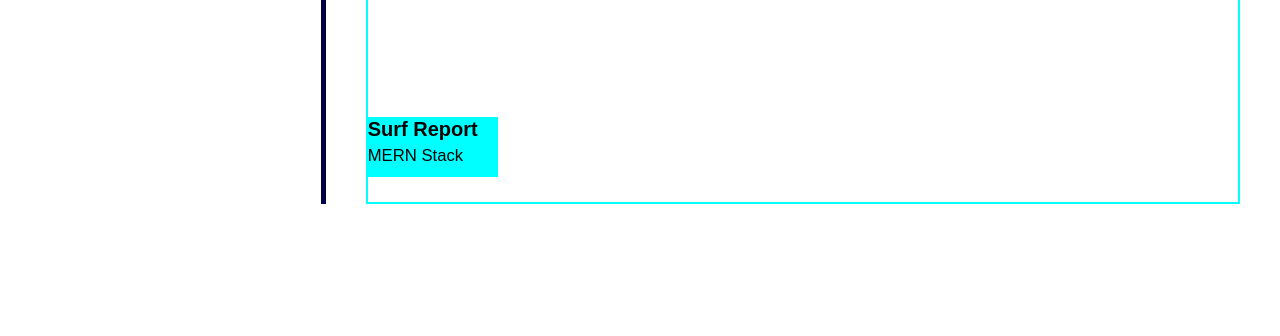
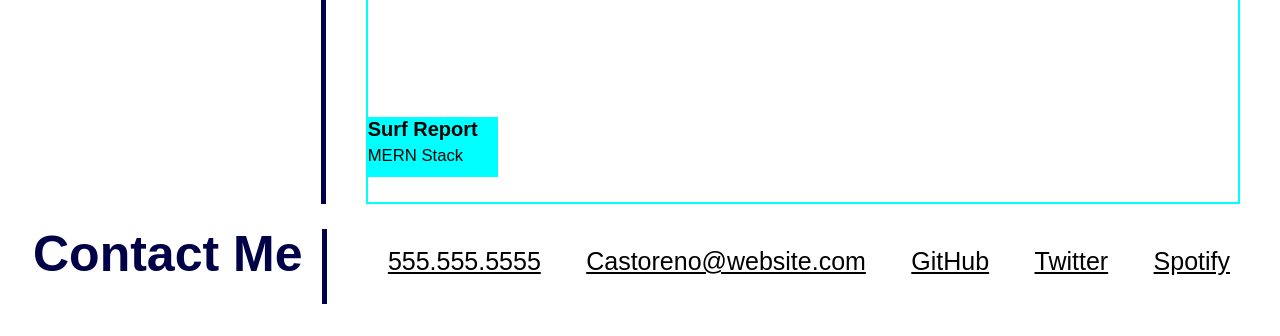
Before and after one commit to Castoreno05/DevMattPortfolio, a plain HTML site: page index.html in a window 1280 px wide. Shown: the part 728-1064 px from the top of the page. Before the commit the page ends 932 px from the top, so only its background shows below. Drawn offline with Linux system fonts and the light colour scheme.

Commit message:
Added a footer to HTML and adjusted the spacing in CSS.

```diff
--- a/index.html
+++ b/index.html
@@ -60,10 +60,19 @@
 
     </section>
 
-
-
-
-
 </body>
 
+<footer class="contactMe">
+    <h5>Contact Me</h5>
+    <ul class="info">
+        <li><a href="#">555.555.5555</a></li>
+        <li><a href="#">Castoreno@website.com</a></li>
+        <li><a href="#">GitHub</a></li>
+        <li><a href="#">Twitter</a></li>
+        <li><a href="#">Spotify</a></li>
+    </ul>
+</footer>
+<br>
+<br>
+
 </html>
--- a/styles/styles.css
+++ b/styles/styles.css
@@ -104,3 +104,30 @@ h4 {
     width: 130px;
     margin-bottom: 25px;
 }
+
+.contactMe {
+    display: flex;
+    margin-top: 25px;
+    justify-content: space-between;
+}
+
+h5 {
+    display: block;
+    border-right: solid 5px rgb(1, 1, 71);
+    font-size: 50px;
+    color: rgb(1, 1, 71);
+    margin-right: 65px;
+    padding-right: 20px;
+    margin-left: 33px;
+    height: 75px;
+}
+
+.contactMe a {
+    color:black;
+    display: flex;
+    font-size: 25px;
+}
+
+.info {
+    display: contents;
+}
```
